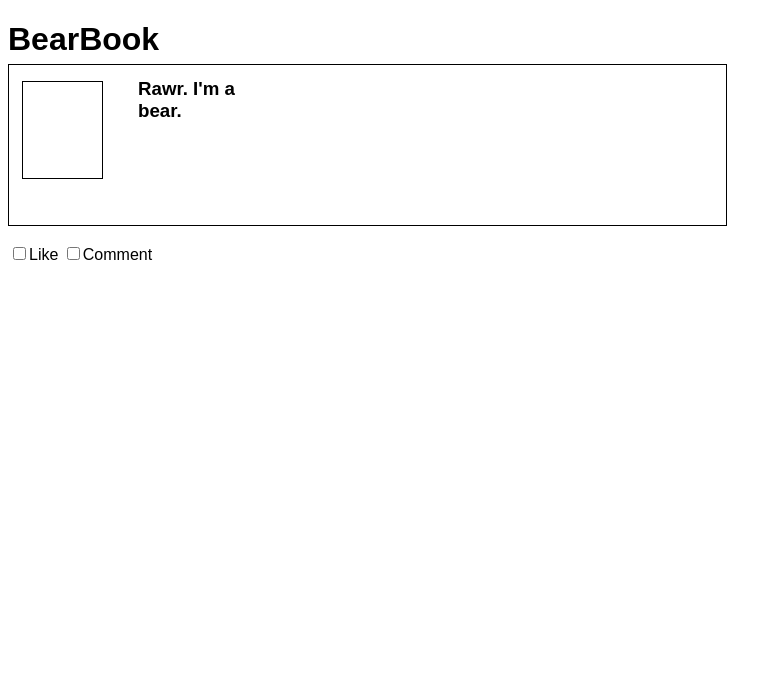
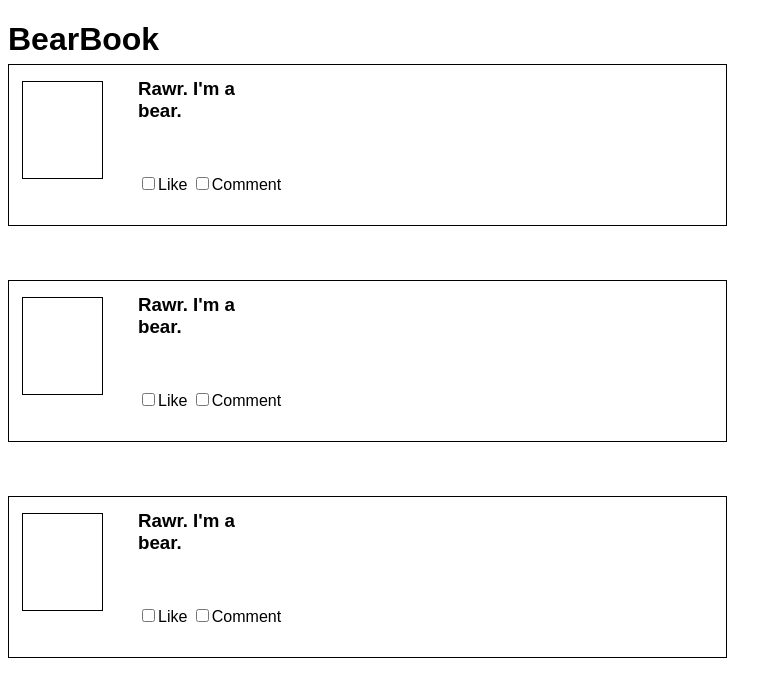
Before and after one commit to JoshuaTaylorBW/CSSIntro, a plain HTML site: page wireframe2/index.html in a window 1280 px wide. Shown: the whole page, without its empty margins (0-782 px from the left). Drawn offline with Linux system fonts and the light colour scheme.

Commit message:
Finished

```diff
--- a/wireframe2/index.html
+++ b/wireframe2/index.html
@@ -6,8 +6,24 @@
   <link rel="stylesheet" href="style.css">
 </head>
 <body>
-<h1>BearBook</h1>
+<h1 id="Page-Title">BearBook</h1>
 <div class="Status-Update-1">
+  <div class="Status-Picture"></div>
+  <h3 id="Status">Rawr. I'm a bear.</h3>
+  <form action="" id="Like-Or-Comment">
+    <input type="checkbox" name="Like" value="Like">Like
+    <input type="checkbox" name="Comment" value="Comment">Comment
+  </form>
+</div>
+<div class="Status-Update-2">
+  <div class="Status-Picture"></div>
+  <h3 id="Status">Rawr. I'm a bear.</h3>
+  <form action="" id="Like-Or-Comment">
+    <input type="checkbox" name="Like" value="Like">Like
+    <input type="checkbox" name="Comment" value="Comment">Comment
+  </form>
+</div>
+<div class="Status-Update-3">
   <div class="Status-Picture"></div>
   <h3 id="Status">Rawr. I'm a bear.</h3>
   <form action="" id="Like-Or-Comment">
--- a/wireframe2/style.css
+++ b/wireframe2/style.css
@@ -1,7 +1,9 @@
 html{
   font-family: arial;
 }
+#Page-Title{
 
+}
 .Status-Update-1{
   position: absolute;
   top: 8%;
@@ -23,3 +25,22 @@ html{
   width: 20%;
   top: -65%;
 }
+#Like-Or-Comment{
+  position: relative;
+  top: -44%;
+  left: 18%;
+}
+.Status-Update-2{
+  position: absolute;
+  top: 35%;
+  width: 56%;
+  border: 1px solid black;
+  height: 20%;
+}
+.Status-Update-3{
+  position: absolute;
+  top: 62%;
+  width: 56%;
+  border: 1px solid black;
+  height: 20%;
+}
```
